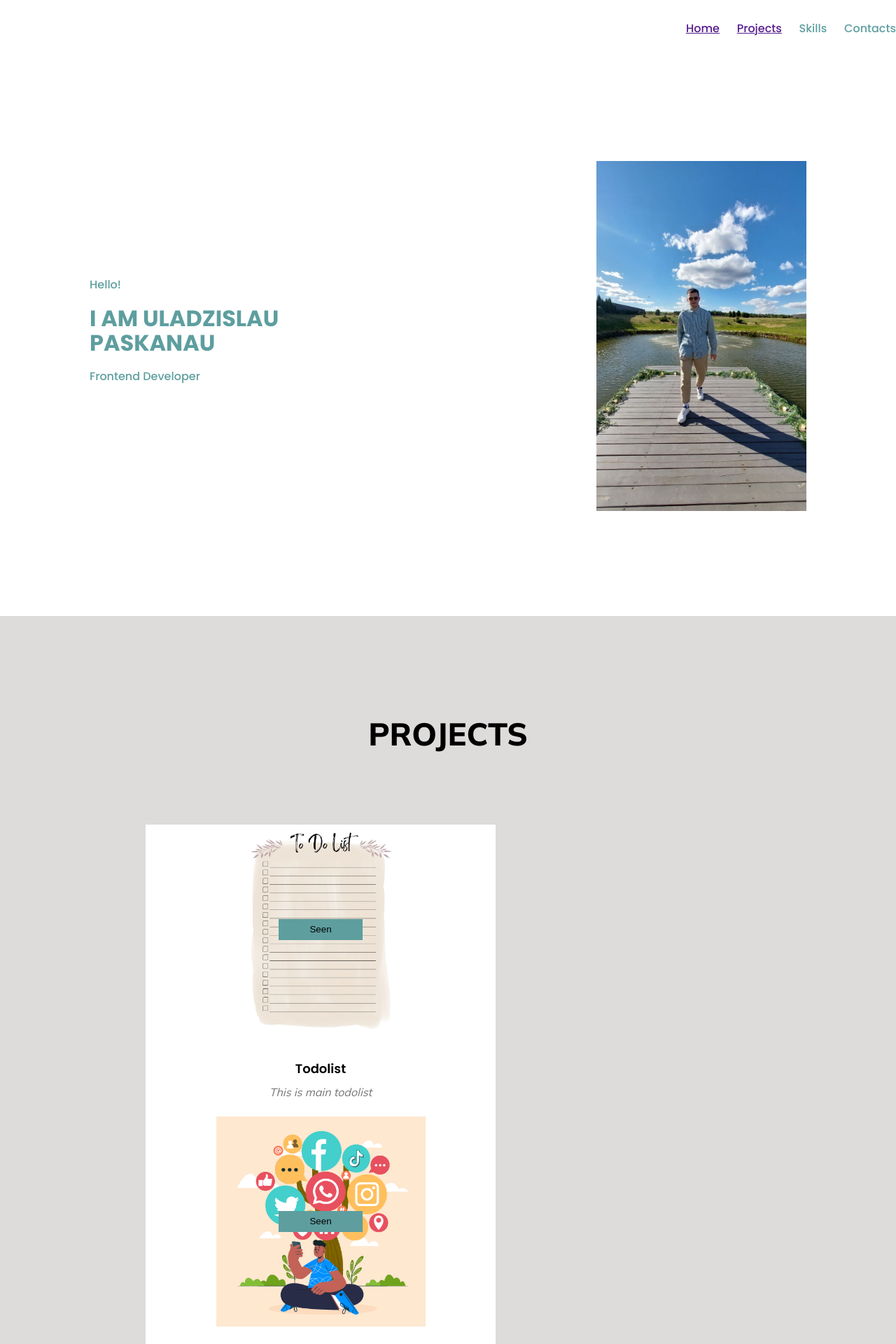
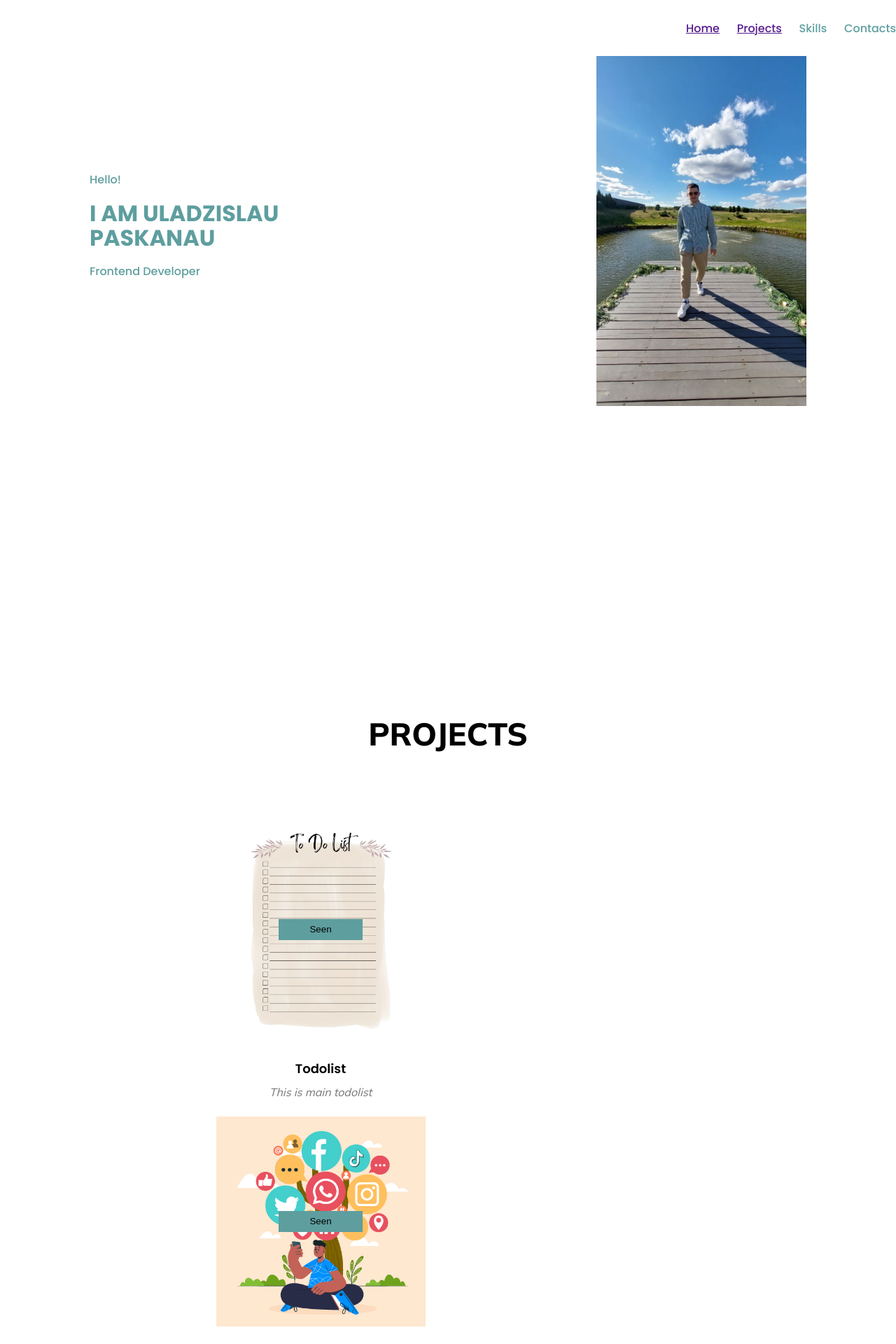
Before and after one commit to Paskinho/my_portfolio, a React (Create React App) app: page / in a window 1280 px wide. Shown: the top 1920 px of the page at 70% size. Built offline with nearby package versions, Linux system fonts and the light colour scheme.

Commit message:
3 lesson. Add reveal and some changed css

```diff
--- a/package.json
+++ b/package.json
@@ -4,6 +4,7 @@
   "homepage": "https://Paskinho.github.io/my_portfolio",
   "private": true,
   "dependencies": {
+    "@emotion/react": "^11.10.6",
     "@testing-library/jest-dom": "^5.16.5",
     "@testing-library/react": "^13.4.0",
     "@testing-library/user-event": "^13.5.0",
@@ -15,6 +16,7 @@
     "gh-pages": "^5.0.0",
     "node-sass": "^8.0.0",
     "react": "^18.2.0",
+    "react-awesome-reveal": "^4.2.3",
     "react-dom": "^18.2.0",
     "react-scripts": "5.0.1",
     "sass": "^1.60.0",
--- a/src/components/contacts/Contacts.module.scss
+++ b/src/components/contacts/Contacts.module.scss
@@ -2,7 +2,7 @@
 
 .contactsBlock {
     padding:100px;
-    background-color: #dedbdb;
+    background-color: $bgColor;
 }
 
 .contactsContainer {
--- a/src/components/main/Main.tsx
+++ b/src/components/main/Main.tsx
@@ -5,6 +5,7 @@ import profilePhoto from './../../assets/images/ProfilePhoto.jpg'
 import Particles from 'tsparticles';
 // import { tsParticles } from "tsparticles";
 import {loadFull} from 'tsparticles';
+import { Fade } from "react-awesome-reveal";
 
 
 export const Main = () => {
@@ -28,6 +29,7 @@ export const Main = () => {
     return (
         <div className={s.mainBlock}>
             {/*<Particles className={s.particles} options={particlesOpt}/>*/}
+            <Fade>
             <div className={sContainer.container}>
             <div className={s.text}>
                 <span>Hello!</span>
@@ -40,6 +42,7 @@ export const Main = () => {
                 <img />
             </div>
             </div>
+            </Fade>
         </div>
     );
 }
--- a/src/components/projects/Projects.module.scss
+++ b/src/components/projects/Projects.module.scss
@@ -2,7 +2,7 @@
 
 .projectsBlock {
   padding: 100px;
-  background-color: #dedbdb;
+  background-color: $bgColor;
 
   .projectsContainer {
     display: flex;
```
